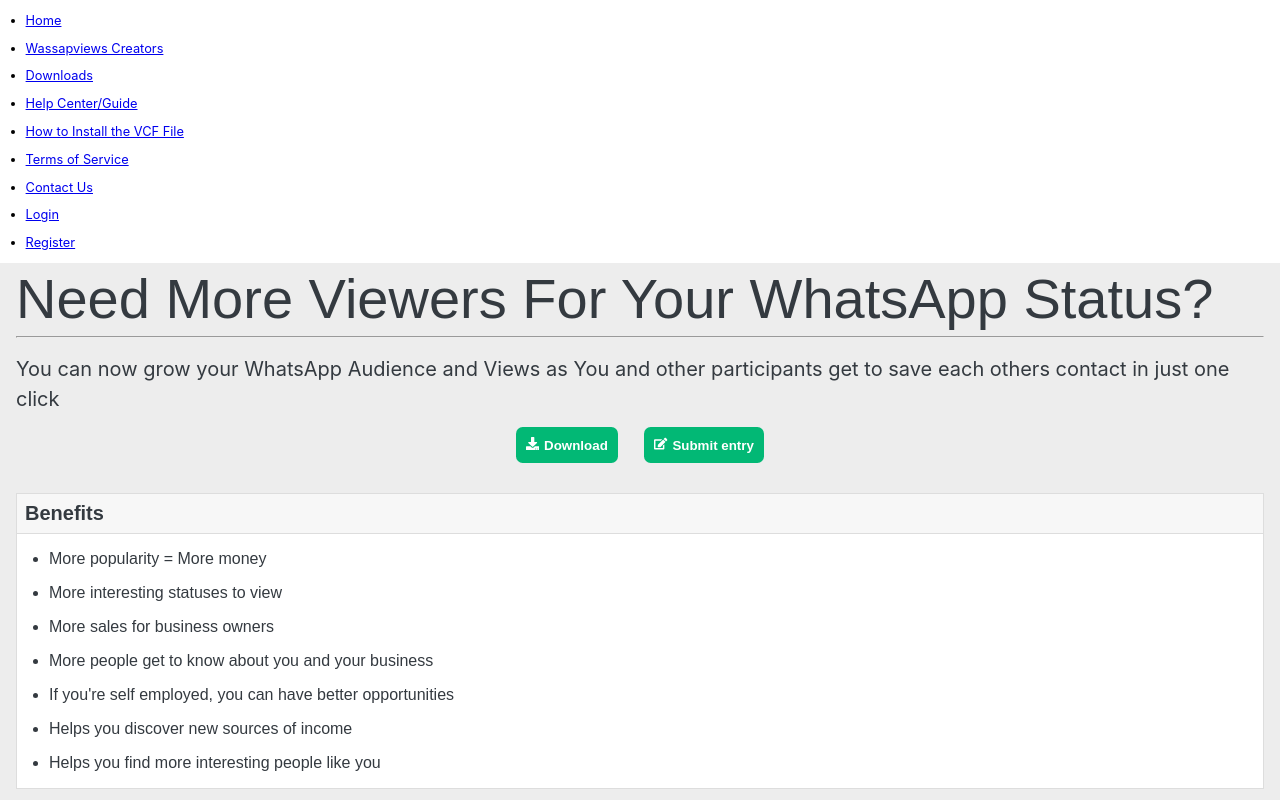
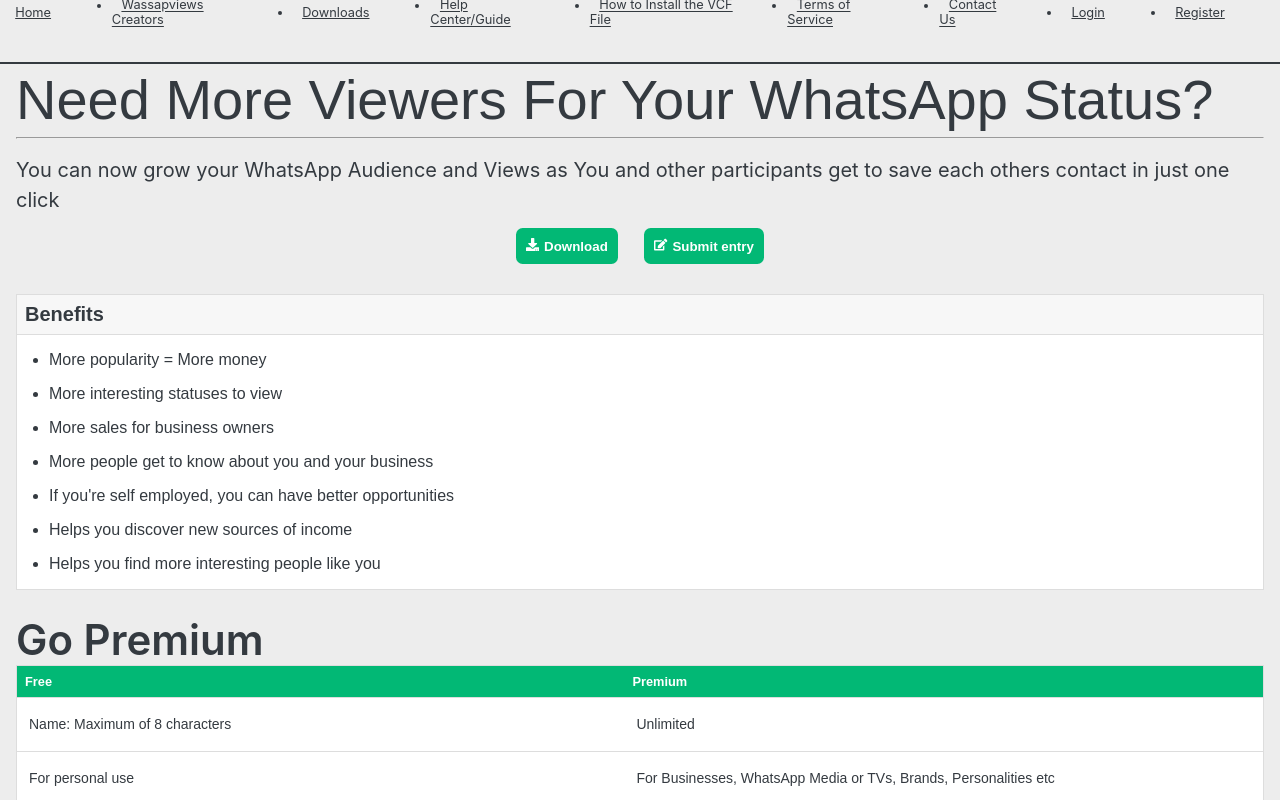
Before and after one commit to osaroDEV/w-views, a React (Create React App) app: page / in a window 1280 px wide. Shown: the top 800 px of the page. Built offline with nearby package versions, Linux system fonts and the light colour scheme; no server answers.

Commit message:
almost there

```diff
--- a/public/index.html
+++ b/public/index.html
@@ -24,7 +24,7 @@
       work correctly both with client-side routing and a non-root public URL.
       Learn how to configure a non-root public URL by running `npm run build`.
     -->
-    <title>React App</title>
+    <title>WassapViews</title>
   </head>
   <body>
     <noscript>You need to enable JavaScript to run this app.</noscript>
--- a/src/App.css
+++ b/src/App.css
@@ -4,11 +4,34 @@
   box-sizing: border-box;
 }
 
+:root {
+  /* colors */
+  --hd-color: #bb1450;
+
+  /* margins */
+  --mg-25: 0.25em;
+  --mg-5: 0.5em;
+  --mg-10: 1em;
+  --mg-20: 2em;
+  --mg-ctr: 0 auto;
+
+  /* font sizes */
+  --fs-5: 0.5rem;
+  --fs-10: 1rem;
+  --fs-20: 2rem;
+  --fs-30: 3rem;
+
+  /* positioning */
+  --pos-025: 0.25em;
+  --pos-05: 0.5em;
+  --pos-10: 1em;
+  --pos-20: 2em;
+  --pos-30: 3em;
+}
+
 .App {
   text-align: center;
   padding: 0 1rem;
-  background-color: #ededed;
-  color: #343a40;
 }
 
 .App-link {
@@ -29,6 +52,9 @@
 .f16 {} */
 
 /* boldness */
+.b400 {
+  font-weight: 400;
+}
 .b600 {
   font-weight: 600;
 }
@@ -44,6 +70,87 @@
 /* text */
 .wh-txt {
   color: #fff
+}
+
+/* header -----------------------------------------*/
+.header {
+  position: relative;
+  height: 4em;
+  border-bottom: 2px solid;
+  z-index: 1000;
+}
+
+/* menu modal */
+.modal-container {
+  position: fixed;
+  display: flex;
+  flex-direction: column;
+  justify-content: center;
+  align-items: center;
+  top: 0;
+  width: 100%;
+  height: 0%;
+  transition: all 0.3s ease-in-out 0s;
+  z-index: 200;
+}
+
+.full-modal-container {
+  height: 100vh;
+}
+
+.modal-content {
+  display: none;
+  /* display: flex; */
+  flex-direction: column;
+  justify-content: space-between;
+  align-items: center;
+  /* opacity: 0; */
+  height: 40%;
+  font-size: 1.75rem;
+  font-weight: 900;
+  transition: all 0.5s ease 0s;
+  z-index: 500;
+}
+
+.full-modal-content {
+  display: flex;
+}
+
+
+@media (min-width: 750px) {
+  .modal-container {
+    position: absolute;
+    top: 50%;
+    right: 20px;
+    transform: translateY(-50%);
+    width: 40%;
+    height: auto;
+    transition: none;
+  }
+  .modal-content {
+    display: flex;
+    flex-direction: row;
+    justify-content: space-between;
+    align-items: center;
+    width: 100%;
+    font-size: 0.8rem;
+    font-weight: 900;
+    transition: none;
+  }
+
+  .modal-container a {
+    padding: 0.5em 0.75em;
+    color: inherit;
+  }
+
+}
+
+@media (orientation: landscape) {
+  .modal-content {
+    justify-content: space-around;
+    font-weight: 400;
+    height: 60%;
+  }
 }
 
 section {
@@ -175,6 +282,28 @@
   text-align: left;
 }
 
+.user-box {
+  border: none;
+}
+
+.user-btn {
+  /* position: fixed; */
+  width: 35%;
+  /* right: 1rem; */
+}
+
+.user-bottom-flex {
+  display: flex;
+  align-items: baseline;
+  justify-content: flex-end;
+}
+
+.user-rem-flex {
+  display: flex;
+  align-items: baseline;
+  justify-content: flex-start;
+}
+
 /* margins */
 .mt50 {
   margin-top: .5rem;
@@ -193,6 +322,10 @@
 }
 .mt400 {
   margin-top: 4rem;
+}
+
+.mr50 {
+  margin-right: .5rem;
 }
 
 .form {
@@ -275,8 +408,12 @@
   text-align: left;
 }
 
+.right-align {
+  text-align: right;
+}
+
 .green {
-  color: green;
+  color: #02B875;
 }
 
 
@@ -316,13 +453,56 @@
 .country {
 width: 50%;
 }
+
 .flag {
 width: 15%;
 height: auto;
 }
-/* .code {
 
+.full-height {
+  height: 100vh;
 }
-.fnum {
 
-} */
+.full-width {
+  width: 100%;
+}
+
+/* hamburger */
+.hamburger-container {
+  position: absolute;
+  top: 50%;
+  transform: translateY(-50%);
+  right: var(--pos-05);
+  color: inherit;
+  cursor: pointer;
+  z-index: 2000;
+}
+
+.hamburger-container:visited {
+  border: 1px solid red;
+}
+
+@media (min-width: 750px) {
+  .hamburger-container {
+    display: none;
+  }
+}
+
+/* links menu */
+.menu-icon {
+  font-size: var(--fs-20);
+}
+
+/* menu modal */
+.modal-container {
+  position: fixed;
+  display: flex;
+  flex-direction: column;
+  justify-content: center;
+  align-items: center;
+  top: 0;
+  width: 100%;
+  height: 0%;
+  transition: all 0.3s ease-in-out 0s;
+  z-index: 200;
+}
--- a/src/components/Hamburger.js
+++ b/src/components/Hamburger.js
@@ -1,20 +1,19 @@
-import React from 'react';
-import { useGlobalContext } from '../context';
+import React, { useState } from 'react';
 import { CgMenuLeft, CgClose } from 'react-icons/cg';
 
 const Hamburger = () => {
-  const { modalOpen, setModalOpen } = useGlobalContext();
+  const [ modalOpen, setModalOpen ] = useState(false);
 
   return (
-    <a href='#menu'
+    <div
       className='hamburger-container'
     >
       {modalOpen ? (
         <CgClose className='menu-icon' onClick={() => setModalOpen(false)} />
       ) : (
-          <CgMenuLeft className='menu-icon' onClick={() => setModalOpen(true)} />
+        <CgMenuLeft className='menu-icon' onClick={() => setModalOpen(true)} />
       )}
-    </a>
+    </div>
   );
 };
 
--- a/src/components/Header.js
+++ b/src/components/Header.js
@@ -1,39 +1,13 @@
 import React from 'react';
-import {Link} from 'react-router-dom'
+import Hamburger from './Hamburger'
+import NavBar from './NavBar'
 
 const Header = () => {
     return (
-      <nav>
-      <ul>
-        <li>
-          <Link to='/'>Home</Link>
-        </li>
-        <li>
-          <Link to='/creators'>Wassapviews Creators</Link>
-        </li>
-        <li>
-          <Link to='/downloads'>Downloads</Link>
-        </li>
-        <li>
-          <Link to='/help'>Help Center/Guide</Link>
-        </li>
-        <li>
-          <Link to='/howto'>How to Install the VCF File</Link>
-        </li>
-        <li>
-          <Link to='/TOS'>Terms of Service</Link>
-        </li>
-        <li>
-          <Link to='/contactus'>Contact Us</Link>
-        </li>
-        <li>
-          <Link to='/login'>Login</Link>
-        </li>
-        <li>
-          <Link to='/register'>Register</Link>
-        </li>
-      </ul>
-    </nav>
+      <div className='App header'>
+        <Hamburger />
+        <NavBar />
+      </div>
     )
 }
 
--- a/src/components/Login.js
+++ b/src/components/Login.js
@@ -1,29 +1,41 @@
 import React from 'react';
+import {Link} from 'react-router-dom'
 
 const Login = () => {
     return (
         <>
-          <section className='mini-box mt400' >
+          <div className='App full-height'>
+          <section className='mini-box mt400 user-box' >
         <div className='wrap'>
         <form className='form'>
           <div>
-            <label htmlFor='f' className='label'>
-              Email:
+            <label htmlFor='f' className='label b400' style={{fontWeight: 400}}>
+              Email
             </label>
             <input className='sub-input' type='text' />
           </div>
-
           <div>
-            <label htmlFor='f' className='label'>
-              Password:
+            <label htmlFor='f' className='label' style={{fontWeight: 400}}>
+              Password
             </label>
             <input className='sub-input' type='text' />
           </div>
-
-          <button className='form-btn'>Submit</button>
+          <div className='user-rem-flex'>
+            <input type='checkbox' className='mr50 mt100' />
+            <p>Remember me</p>
+          </div>
+          <div className='user-bottom-flex mt100'>
+            <p className='fs14 b600 green mr50'>Forgot your password?</p>
+            <button style={{margin: 0, fontSize: '.75rem'}}>LOG IN</button>
+          </div>
         </form>
         </div>
       </section>
+        </div>
+        <div>
+          <p>Don't have an account?</p>
+          <Link to='/register'>Register</Link>
+        </div>
         </>
     )
 }
--- a/src/components/NavBar.js
+++ b/src/components/NavBar.js
@@ -1,31 +1,61 @@
-import React from 'react';
-import { links } from './links';
+import React, { useState } from 'react';
+import { Link } from 'react-router-dom';
 
 const NavBar = () => {
+  const [modalOpen, setModalOpen] = useState(false);
 
   return (
     <section
-      className={`modal-container ${modalOpen ? 'full-modal-container' : ''} ${
-        darkMode && modalOpen ? 'modal-dark' : 'modal-bright'
-      }`}
-    >
-      <ul className={`modal-content ${modalOpen ? 'full-modal-content' : ''}`}>
-        {links.map((link) => {
-          const { id, name, url } = link;
-          return (
-            <a
-              href={url}
-              key={id}
-              className={`link ${
-                darkMode && modalOpen ? 'li-dark-color' : 'li-bright-color'
-              }`}
-              onClick={() => setModalOpen(false)}
-            >
-              {name}
-            </a>
-          );
-        })}
-      </ul>
+    className={`modal-container ${modalOpen ? 'full-modal-container' : ''}`} onClick={() => setModalOpen(true)}>
+    <nav>
+    <ul className={`modal-content ${modalOpen ? 'full-modal-content' : ''}`} onClick={() => setModalOpen(true)}>
+      <li
+      onClick={() => setModalOpen(false)}
+      >
+        <Link to='/'>Home</Link>
+      </li>
+      <li
+      onClick={() => setModalOpen(false)}
+      >
+        <Link to='/creators'>Wassapviews Creators</Link>
+      </li>
+      <li
+      onClick={() => setModalOpen(false)}
+      >
+        <Link to='/downloads'>Downloads</Link>
+      </li>
+      <li
+      onClick={() => setModalOpen(false)}
+      >
+        <Link to='/help'>Help Center/Guide</Link>
+      </li>
+      <li
+      onClick={() => setModalOpen(false)}
+      >
+        <Link to='/howto'>How to Install the VCF File</Link>
+      </li>
+      <li
+      onClick={() => setModalOpen(false)}
+      >
+        <Link to='/TOS'>Terms of Service</Link>
+      </li>
+      <li
+      onClick={() => setModalOpen(false)}
+      >
+        <Link to='/contactus'>Contact Us</Link>
+      </li>
+      <li
+      onClick={() => setModalOpen(false)}
+      >
+        <Link to='/login'>Login</Link>
+      </li>
+      <li
+      onClick={() => setModalOpen(false)}
+      >
+        <Link to='/register'>Register</Link>
+      </li>
+    </ul>
+  </nav>
     </section>
   );
 };
--- a/src/components/Register.js
+++ b/src/components/Register.js
@@ -2,41 +2,43 @@
 
 const Register = () => {
     return (
-        <>
-          <section className='mini-box mt400' >
+        <div className='App full-height'>
+          <section className='mini-box mt400 user-box' >
         <div className='wrap'>
         <form className='form'>
           <div>
-            <label htmlFor='f' className='label'>
+            <label htmlFor='f' className='label b400' style={{fontWeight: 400}}>
               Business Name
             </label>
             <input className='sub-input' type='text' />
           </div>
 
           <div>
-            <label htmlFor='f' className='label'>
+            <label htmlFor='f' className='label' style={{fontWeight: 400}}>
+              Email
+            </label>
+            <input className='sub-input' type='text' />
+          </div>
+          <div>
+            <label htmlFor='f' className='label' style={{fontWeight: 400}}>
               Password
             </label>
             <input className='sub-input' type='text' />
           </div>
           <div>
-            <label htmlFor='f' className='label'>
-              Password
-            </label>
-            <input className='sub-input' type='text' />
-          </div>
-          <div>
-            <label htmlFor='f' className='label'>
+            <label htmlFor='f' className='label' style={{fontWeight: 400}}>
               Confirm Password
             </label>
             <input className='sub-input' type='text' />
           </div>
-
-          <button className='form-btn'>Submit</button>
+          <div className='user-bottom-flex mt100'>
+            <p className='fs14 b600 green mr50'>Already registered?</p>
+            <button style={{margin: 0, fontSize: '.75rem'}}>REGISTER</button>
+          </div>
         </form>
         </div>
       </section>
-        </>
+        </div>
     )
 }
 
--- a/src/index.css
+++ b/src/index.css
@@ -5,6 +5,8 @@
     sans-serif;
   -webkit-font-smoothing: antialiased;
   -moz-osx-font-smoothing: grayscale;
+  background-color: #ededed;
+  color: #343a40;
 }
 
 code {
```
Also changed, not shown: src/context.js (added, +35 -0 lines).
